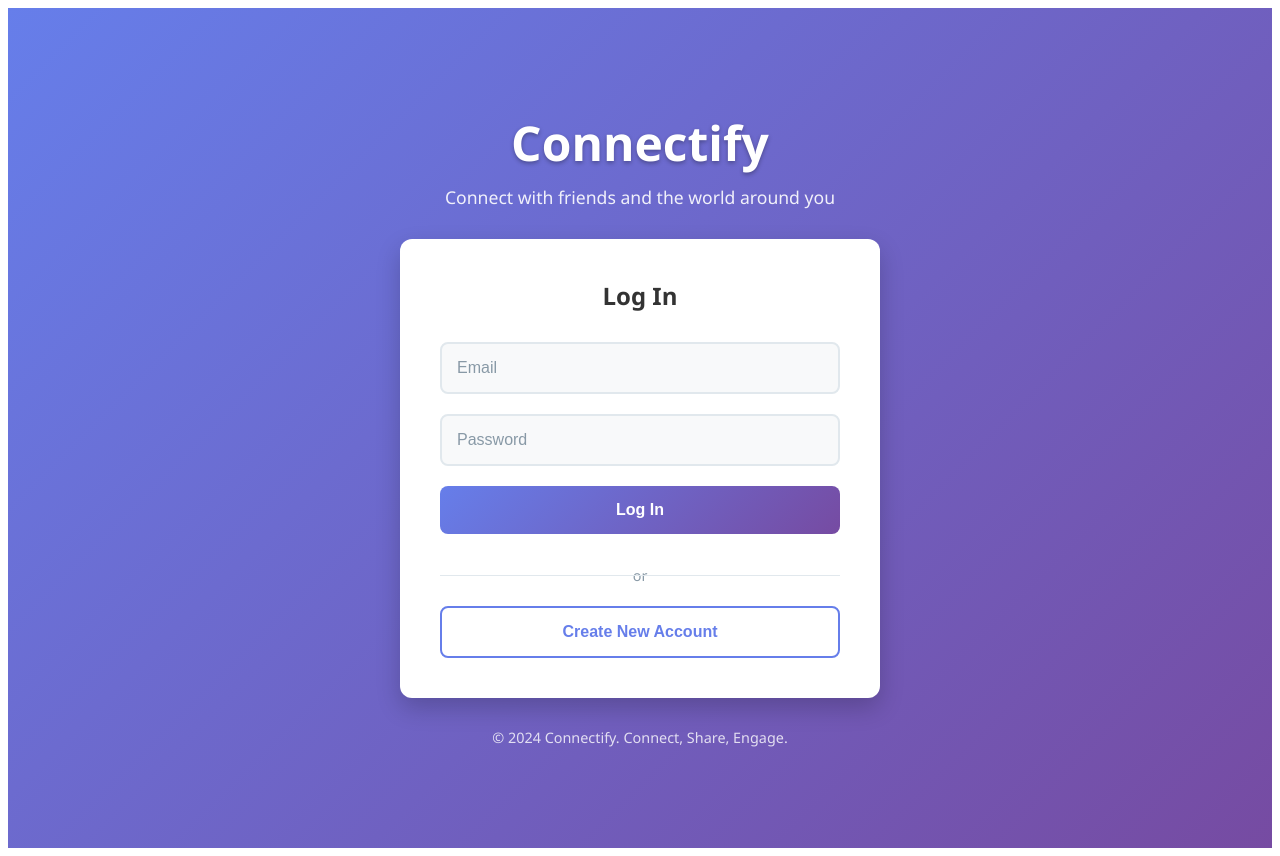
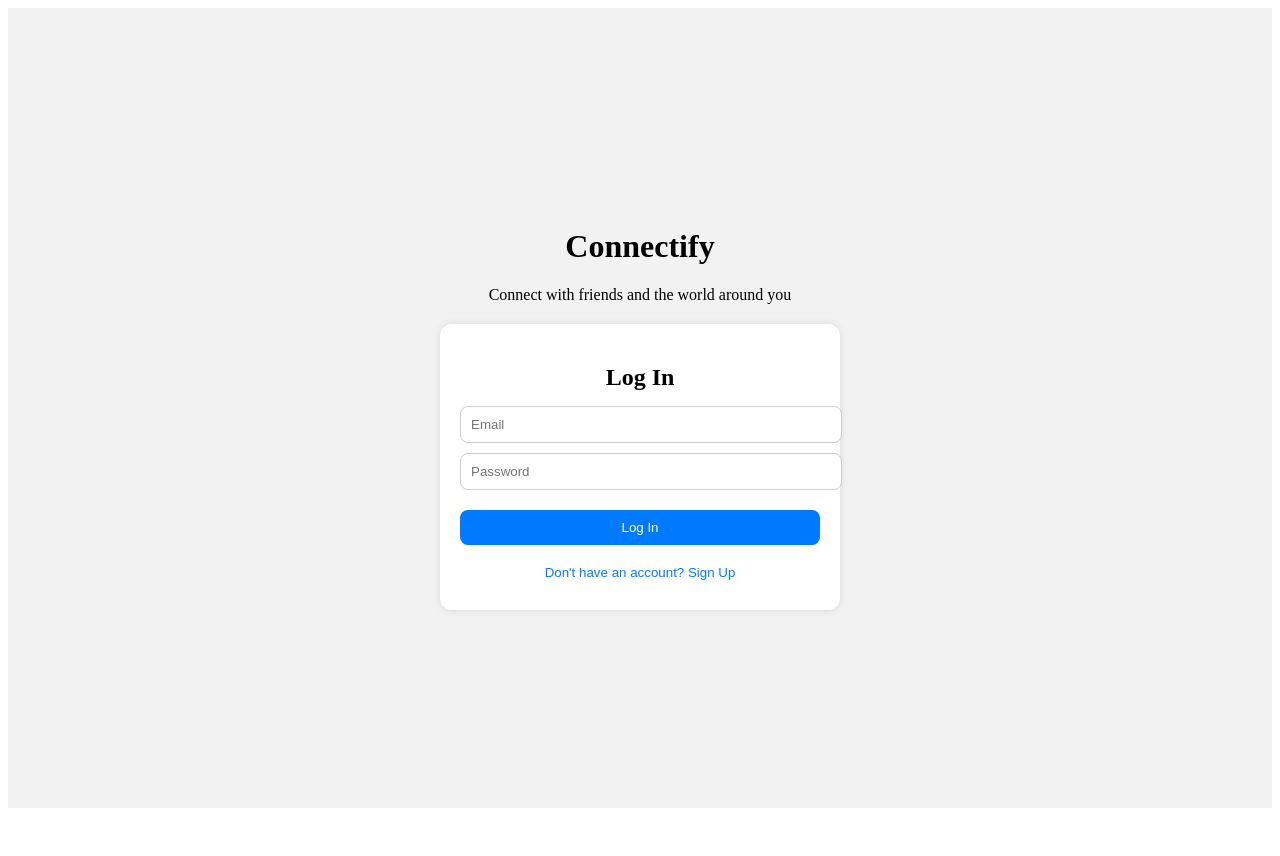
Before and after one commit to NehaReddy6815/CONNECTIFY, a React (Vite) app in the folder frontend/: page / in a window 1280 px wide. After the commit the page ends 816 px from the top, so only its background shows below. Built offline with nearby package versions, Linux system fonts and the light colour scheme.

Commit message:
Changed main page, made it app-size

```diff
--- /dev/null
+++ b/frontend/src/components/BottomMenu.css
@@ -0,0 +1,33 @@
+.bottom-menu {
+  position: fixed;
+  bottom: 0;
+  width: 100%;
+  display: flex;
+  justify-content: space-around;
+  background-color: #fff;
+  border-top: 1px solid #ccc;
+  padding: 10px 0;
+  z-index: 1000;
+}
+
+.bottom-menu-item {
+  text-decoration: none;
+  color: black;
+  display: flex;
+  flex-direction: column;
+  align-items: center;
+  font-size: 14px;
+}
+
+.bottom-menu-item.active {
+  color: blue;
+}
+
+.bottom-menu-icon {
+  font-size: 20px;
+}
+
+.bottom-menu-label {
+  font-size: 12px;
+  margin-top: 2px;
+}
--- a/frontend/src/components/Navbar.css
+++ b/frontend/src/components/Navbar.css
@@ -1,25 +1,23 @@
 .navbar {
+  height: 50px;
   display: flex;
   justify-content: space-between;
   align-items: center;
-  padding: 12px 16px;
+  padding: 0 15px;
   background-color: #fff;
   border-bottom: 1px solid #ccc;
-  position: sticky;
+  position: fixed;
   top: 0;
-  z-index: 10;
+  width: 100%;
+  z-index: 1000;
+  font-weight: bold;
 }
 
 .navbar-left {
   font-size: 18px;
-  font-weight: bold;
 }
 
-.navbar-msg {
+.navbar-right {
   font-size: 22px;
   text-decoration: none;
-  color: #333;
 }
-.navbar-msg:hover {
-  color: #007bff;
-}
--- /dev/null
+++ b/frontend/src/pages/Home.css
@@ -0,0 +1,19 @@
+.home-container {
+  padding-top: 50px; /* space for navbar */
+  padding-bottom: 60px; /* space for bottom menu */
+  background-color: #f2f2f2;
+  min-height: 100vh;
+  font-family: Arial, sans-serif;
+}
+
+.posts-feed {
+  padding: 10px;
+}
+
+.post-card {
+  border: 1px solid #ccc;
+  border-radius: 10px;
+  padding: 10px;
+  margin-bottom: 10px;
+  background-color: #fff;
+}
--- a/frontend/src/pages/Login.css
+++ b/frontend/src/pages/Login.css
@@ -1,211 +1,66 @@
-/* Login.css */
+/* Mobile-style login page */
 .login-page {
+  display: flex;
+  justify-content: center;
+  align-items: center;
   min-height: 100vh;
-  background: linear-gradient(135deg, #667eea 0%, #764ba2 100%);
-  display: flex;
-  align-items: center;
-  justify-content: center;
-  padding: 20px;
-  font-family: 'Segoe UI', Tahoma, Geneva, Verdana, sans-serif;
+  background-color: #f2f2f2;
 }
 
 .login-container {
   width: 100%;
   max-width: 400px;
-  display: flex;
-  flex-direction: column;
-  align-items: center;
+  padding: 20px;
 }
 
 .login-header {
   text-align: center;
-  margin-bottom: 30px;
-  color: white;
-}
-
-.login-header h1 {
-  font-size: 3rem;
-  font-weight: bold;
-  margin: 0 0 10px 0;
-  text-shadow: 0 2px 4px rgba(0,0,0,0.3);
-}
-
-.login-header p {
-  font-size: 1.1rem;
-  opacity: 0.9;
-  margin: 0;
+  margin-bottom: 20px;
 }
 
 .auth-card {
-  background: white;
+  background-color: #fff;
+  padding: 20px;
   border-radius: 12px;
-  padding: 40px;
-  box-shadow: 0 10px 25px rgba(0,0,0,0.2);
-  width: 100%;
-  max-width: 400px;
+  box-shadow: 0 0 8px rgba(0,0,0,0.1);
 }
 
 .auth-card h2 {
   text-align: center;
-  color: #333;
-  margin: 0 0 30px 0;
-  font-size: 1.5rem;
-  font-weight: 600;
-}
-
-.error-message {
-  background-color: #fee;
-  color: #c33;
-  padding: 12px;
-  border-radius: 6px;
-  margin-bottom: 20px;
-  text-align: center;
-  border: 1px solid #fcc;
-  font-size: 0.9rem;
-}
-
-.auth-form {
-  display: flex;
-  flex-direction: column;
-  gap: 20px;
-  margin-bottom: 30px;
-}
-
-.input-group {
-  position: relative;
+  margin-bottom: 15px;
 }
 
 .auth-input {
   width: 100%;
-  padding: 15px;
-  border: 2px solid #e1e8ed;
+  padding: 10px;
+  margin-bottom: 10px;
   border-radius: 8px;
-  font-size: 1rem;
-  transition: all 0.3s ease;
-  background-color: #f8f9fa;
-  box-sizing: border-box;
-}
-
-.auth-input:focus {
-  outline: none;
-  border-color: #667eea;
-  background-color: white;
-  box-shadow: 0 0 0 3px rgba(102, 126, 234, 0.1);
-}
-
-.auth-input::placeholder {
-  color: #8899a6;
-}
-
-.auth-button {
-  padding: 15px 24px;
-  border-radius: 8px;
-  font-size: 1rem;
-  font-weight: 600;
-  cursor: pointer;
-  transition: all 0.3s ease;
-  border: none;
-  width: 100%;
-  text-align: center;
-  text-decoration: none;
-  display: inline-block;
+  border: 1px solid #ccc;
 }
 
 .auth-button.primary {
-  background: linear-gradient(135deg, #667eea 0%, #764ba2 100%);
+  width: 100%;
+  padding: 10px;
+  background-color: #007bff;
   color: white;
-}
-
-.auth-button.primary:hover:not(:disabled) {
-  background: linear-gradient(135deg, #5a67d8 0%, #6b46c1 100%);
-  transform: translateY(-1px);
-  box-shadow: 0 4px 12px rgba(102, 126, 234, 0.3);
-}
-
-.auth-button.primary:disabled {
-  opacity: 0.7;
-  cursor: not-allowed;
-  transform: none;
+  border: none;
+  border-radius: 8px;
+  margin-top: 10px;
+  cursor: pointer;
 }
 
 .auth-button.secondary {
-  background: transparent;
-  color: #667eea;
-  border: 2px solid #667eea;
+  width: 100%;
+  padding: 10px;
+  background-color: transparent;
+  color: #007bff;
+  border: none;
+  margin-top: 10px;
+  cursor: pointer;
 }
 
-.auth-button.secondary:hover {
-  background: #667eea;
-  color: white;
-  transform: translateY(-1px);
+.error-message {
+  color: red;
+  text-align: center;
+  margin-bottom: 10px;
 }
-
-.auth-divider {
-  text-align: center;
-  margin: 20px 0;
-  position: relative;
-  color: #8899a6;
-}
-
-.auth-divider::before {
-  content: '';
-  position: absolute;
-  top: 50%;
-  left: 0;
-  right: 0;
-  height: 1px;
-  background: #e1e8ed;
-}
-
-.auth-divider span {
-  background: white;
-  padding: 0 15px;
-  font-size: 0.9rem;
-}
-
-.login-footer {
-  margin-top: 30px;
-  text-align: center;
-  color: white;
-  opacity: 0.8;
-}
-
-.login-footer p {
-  margin: 0;
-  font-size: 0.9rem;
-}
-
-/* Responsive Design */
-@media (max-width: 480px) {
-  .login-page {
-    padding: 15px;
-  }
-
-  .auth-card {
-    padding: 30px 25px;
-  }
-
-  .login-header h1 {
-    font-size: 2.5rem;
-  }
-
-  .login-header p {
-    font-size: 1rem;
-  }
-}
-
-/* Animation for switching between login/signup */
-@keyframes fadeIn {
-  from {
-    opacity: 0;
-    transform: translateY(10px);
-  }
-  to {
-    opacity: 1;
-    transform: translateY(0);
-  }
-}
-
-.auth-card {
-  animation: fadeIn 0.3s ease;
-}
--- a/frontend/src/pages/Login.jsx
+++ b/frontend/src/pages/Login.jsx
@@ -1,7 +1,6 @@
 import { useState } from "react";
 import { useNavigate } from "react-router-dom";
-import "./Login.css"; // optional styles
-import Navbar from "../components/Navbar";
+import "./Login.css"; // import CSS for styling
 
 const Login = ({ onLogin }) => {
   const [isLogin, setIsLogin] = useState(true);
@@ -36,27 +35,21 @@ const Login = ({ onLogin }) => {
     try {
       const response = await fetch(endpoint, {
         method: "POST",
-        headers: {
-          "Content-Type": "application/json",
-        },
-        body: JSON.stringify(formData), // ✅ fixed
+        headers: { "Content-Type": "application/json" },
+        body: JSON.stringify(formData),
       });
 
       const data = await response.json();
 
       if (response.ok) {
         localStorage.setItem("token", data.token);
-
-        if (onLogin) {
-          onLogin(data.user);
-        }
-
+        if (onLogin) onLogin(data.user);
         navigate("/home");
       } else {
         setError(data.message || "Authentication failed");
       }
-    } catch (error) {
-      console.error("Auth error:", error);
+    } catch (err) {
+      console.error("Auth error:", err);
       setError("Connection error. Make sure backend is running on port 5000");
     }
 
@@ -84,7 +77,6 @@ const Login = ({ onLogin }) => {
 
           <form onSubmit={handleSubmit} className="auth-form">
             {!isLogin && (
-              <div className="input-group">
               <input
                 type="text"
                 name="name"
@@ -94,10 +86,8 @@ const Login = ({ onLogin }) => {
                 required
                 className="auth-input"
               />
-              </div>
             )}
 
-            <div className="input-group">
             <input
               type="email"
               name="email"
@@ -107,9 +97,7 @@ const Login = ({ onLogin }) => {
               required
               className="auth-input"
             />
-            </div>
 
-            <div className="input-group">
             <input
               type="password"
               name="password"
@@ -120,7 +108,6 @@ const Login = ({ onLogin }) => {
               minLength="6"
               className="auth-input"
             />
-            </div>
 
             <button
               type="submit"
@@ -135,21 +122,15 @@ const Login = ({ onLogin }) => {
             </button>
           </form>
 
-          <div className="auth-divider">
-            <span>or</span>
-          </div>
-
           <button
             type="button"
             onClick={switchMode}
             className="auth-button secondary"
           >
-            {isLogin ? "Create New Account" : "Already have an account? Log In"}
+            {isLogin
+              ? "Don't have an account? Sign Up"
+              : "Already have an account? Log In"}
           </button>
-        </div>
-
-        <div className="login-footer">
-          <p>&copy; 2024 Connectify. Connect, Share, Engage.</p>
         </div>
       </div>
     </div>
--- /dev/null
+++ b/frontend/src/pages/Register.css
@@ -0,0 +1,47 @@
+.register-page {
+  display: flex;
+  justify-content: center;
+  align-items: center;
+  height: 100vh;
+  background-color: #f2f2f2;
+}
+
+.register-form {
+  background-color: #fff;
+  padding: 20px;
+  border-radius: 10px;
+  box-shadow: 0px 0px 10px rgba(0,0,0,0.1);
+  width: 300px;
+  display: flex;
+  flex-direction: column;
+  gap: 10px;
+}
+
+.register-form h2 {
+  text-align: center;
+}
+
+.register-form input {
+  padding: 10px;
+  border-radius: 5px;
+  border: 1px solid #ccc;
+}
+
+.register-form button {
+  padding: 10px;
+  border-radius: 5px;
+  border: none;
+  background-color: #007bff;
+  color: white;
+  cursor: pointer;
+}
+
+.register-form button:hover {
+  background-color: #0056b3;
+}
+
+.message {
+  text-align: center;
+  margin-top: 10px;
+  color: green;
+}
--- a/frontend/src/pages/Register.jsx
+++ b/frontend/src/pages/Register.jsx
@@ -1,11 +1,12 @@
 import { useState } from "react";
 import axios from "axios";
-import Navbar from "../components/Navbar";
+import "./Register.css";
 
 const Register = () => {
   const [name, setName] = useState("");
   const [email, setEmail] = useState("");
   const [password, setPassword] = useState("");
+  const [message, setMessage] = useState("");
 
   const handleSubmit = async (e) => {
     e.preventDefault();
@@ -16,46 +17,42 @@ const Register = () => {
         password,
       });
 
-      alert(res.data.message); // "User created successfully"
-      console.log("User:", res.data.user);
-      console.log("Token:", res.data.token);
-
-      // You can also save token in localStorage
+      setMessage(res.data.message);
       localStorage.setItem("token", res.data.token);
     } catch (err) {
       console.error(err);
-      alert(err.response?.data?.message || "Error creating account");
+      setMessage(err.response?.data?.message || "Error creating account");
     }
   };
 
   return (
-    <div className="flex justify-center items-center h-screen">
-      <form
-        onSubmit={handleSubmit}
-        className="flex flex-col gap-3 w-72 border p-6 rounded shadow"
-      >
-        <h2 className="text-xl font-bold mb-2">Create Account</h2>
+    <div className="register-page">
+      <form onSubmit={handleSubmit} className="register-form">
+        <h2>Create Account</h2>
         <input
           type="text"
           placeholder="Name"
-          className="border p-2"
+          value={name}
           onChange={(e) => setName(e.target.value)}
+          required
         />
         <input
           type="email"
           placeholder="Email"
-          className="border p-2"
+          value={email}
           onChange={(e) => setEmail(e.target.value)}
+          required
         />
         <input
           type="password"
           placeholder="Password"
-          className="border p-2"
+          value={password}
           onChange={(e) => setPassword(e.target.value)}
+          required
+          minLength="6"
         />
-        <button type="submit" className="bg-blue-500 text-white p-2 rounded">
-          Sign Up
-        </button>
+        <button type="submit">Sign Up</button>
+        {message && <p className="message">{message}</p>}
       </form>
     </div>
   );
```
Also changed, not shown: frontend/src/App.jsx (+4 -25 lines), frontend/src/components/BottomMenu.jsx (added, +33 -0 lines), frontend/src/components/Navbar.jsx (+2 -16 lines), frontend/src/pages/Home.jsx (+8 -12 lines), 2 other files (tests, documents, lock files or other folders). Lines whose indentation alone changed are shown as unchanged.
